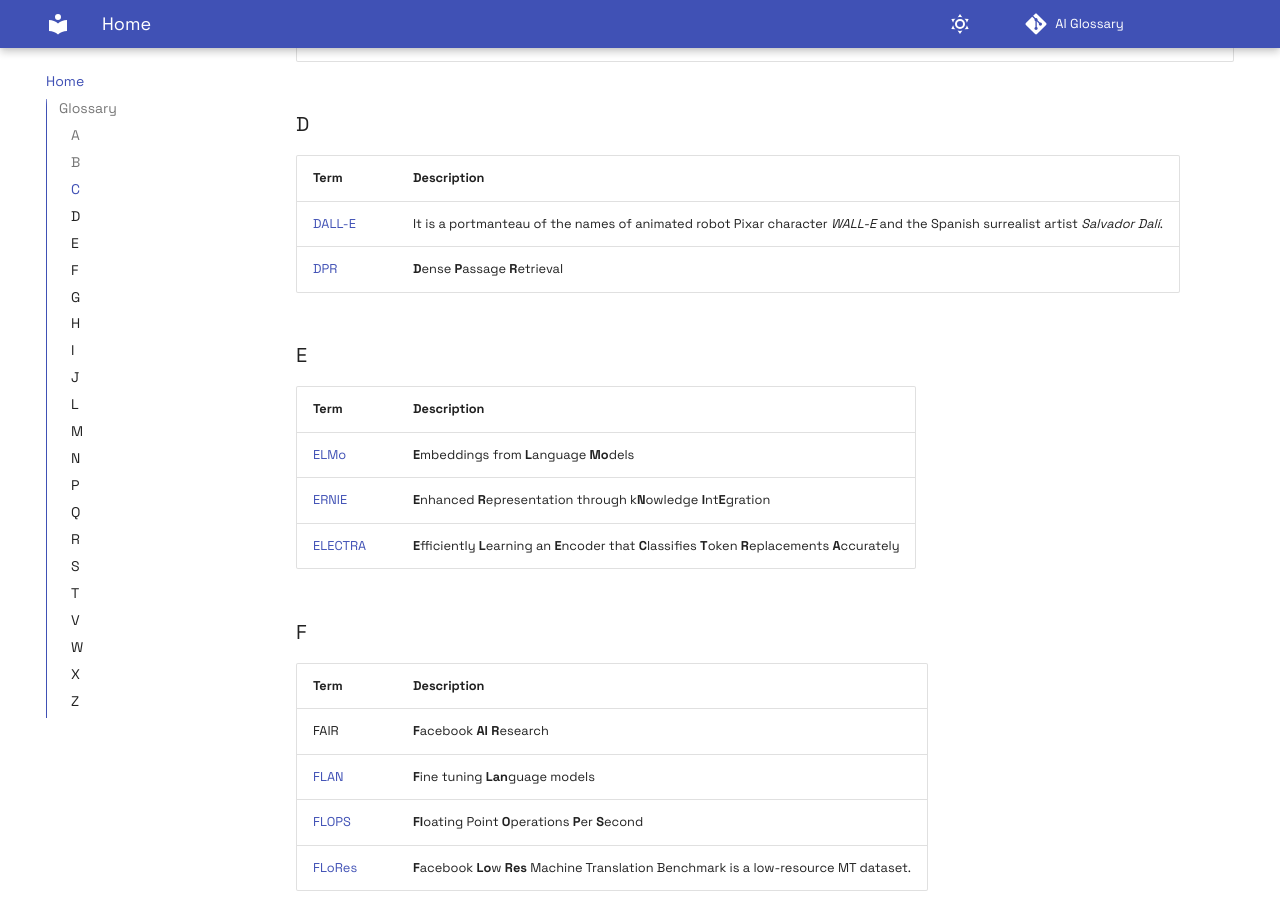
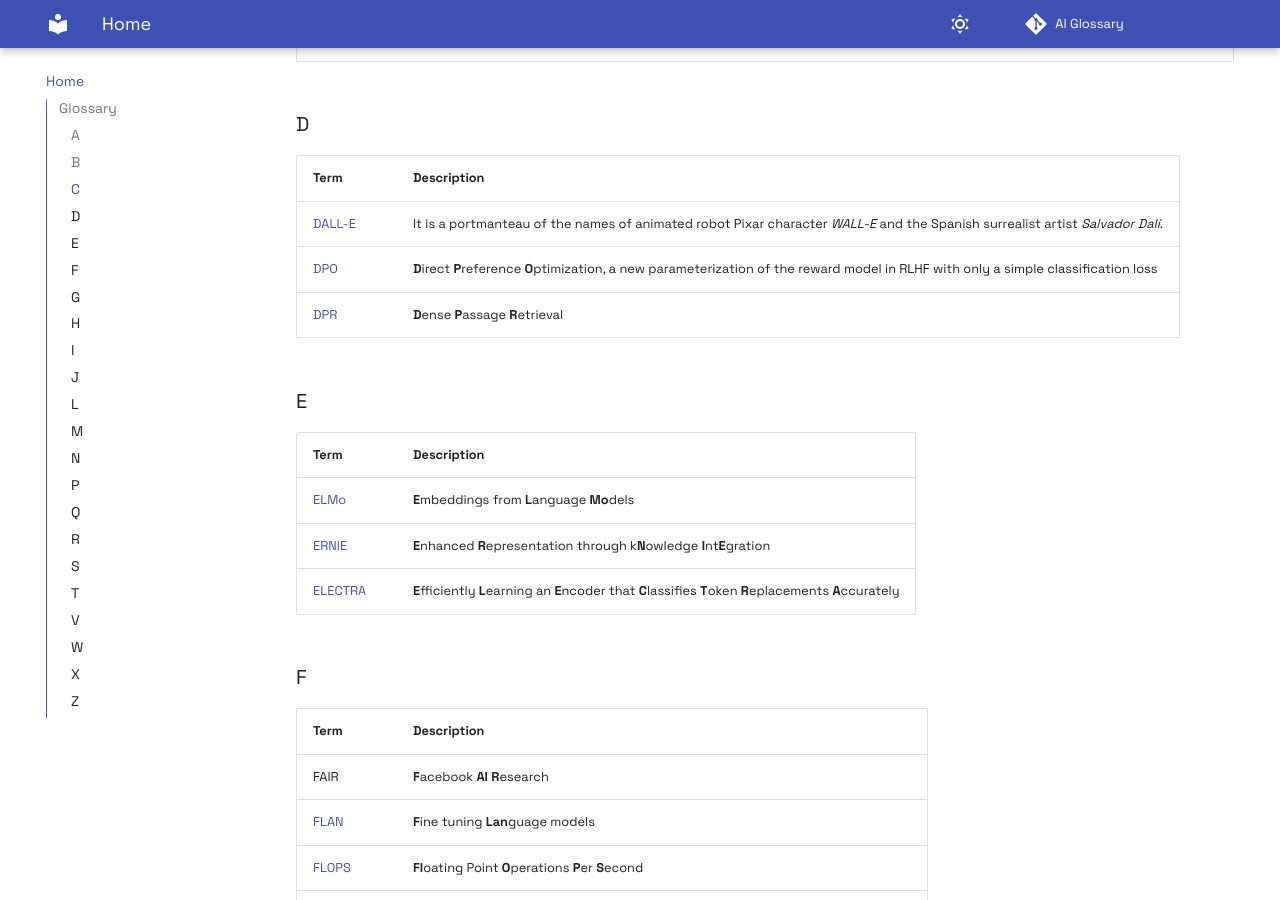
Before and after one commit to odisha-ml/AI-Glossary, an MkDocs documentation site: the page built from docs/index.md, in a window 1280 px wide and 900 px high, scrolled down 1399 px. Built offline with MkDocs 1.6.1 and Material for MkDocs 9.7.7, drawn with Linux system fonts in a browser that asks for light colours; comment, search, counter and statistics services are not loaded; some of the changed text lies outside the part shown.

Commit message:
📝 docs(index.md): add definition for DPO and TRL terms
The commit adds definitions for the following terms:
- [DPO](https://arxiv.org/abs/2305.18290.pdf): Direct Preference Optimization, a new parameterization of the reward model in RLHF with only a simple classification loss
- [TRL](https://github.com/huggingface/trl): Transformer Reinforcement Learning, a framework for training and evaluating RL agents in the context of language generation tasks

```diff
--- a/docs/index.md
+++ b/docs/index.md
@@ -32,6 +32,7 @@
 | Term                                                                         | Description                                                                                                                                                                                                                                                                                               |
 | ---------------------------------------------------------------------------- | :-------------------------------------------------------------------------------------------------------------------------------------------------------------------------------------------------------------------------------------------------------------------------------------------------------- |
 | [DALL-E](https://openai.com/research/dall-e)                                 | It is a portmanteau of the names of animated robot Pixar character _WALL-E_ and the Spanish surrealist artist _Salvador Dalí_.                                                                                                                                                                            |
+| [DPO](https://arxiv.org/abs/2305.18290.pdf)                                  | **D**irect **P**reference **O**ptimization, a new parameterization of the reward model in RLHF with only a simple classification loss                                                                                                                                                                     |
 | [DPR](https://arxiv.org/abs/2004.04906)                                      | **D**ense **P**assage **R**etrieval                                                                                                                                                                                                                                                                       |
 
 ### E
@@ -148,6 +149,7 @@
 | Term                                                                         | Description                                                                                                                                                                                                                                                                                               |
 | ---------------------------------------------------------------------------- | :-------------------------------------------------------------------------------------------------------------------------------------------------------------------------------------------------------------------------------------------------------------------------------------------------------- |
 | [T5](https://huggingface.co/docs/transformers/model_doc/t5)                  | Text to Text Transfer Transformer                                                                                                                                                                                                                                                                         |
+| [TRL](https://github.com/huggingface/trl)                                    | Transformer Reinforcement Learning, a framework for training and evaluating RL agents in the context of language generation tasks.                                                                                                                                                                        |
 
 ### V
 | Term                                                                         | Description                                                                                                                                                                                                                                                                                               |
```
